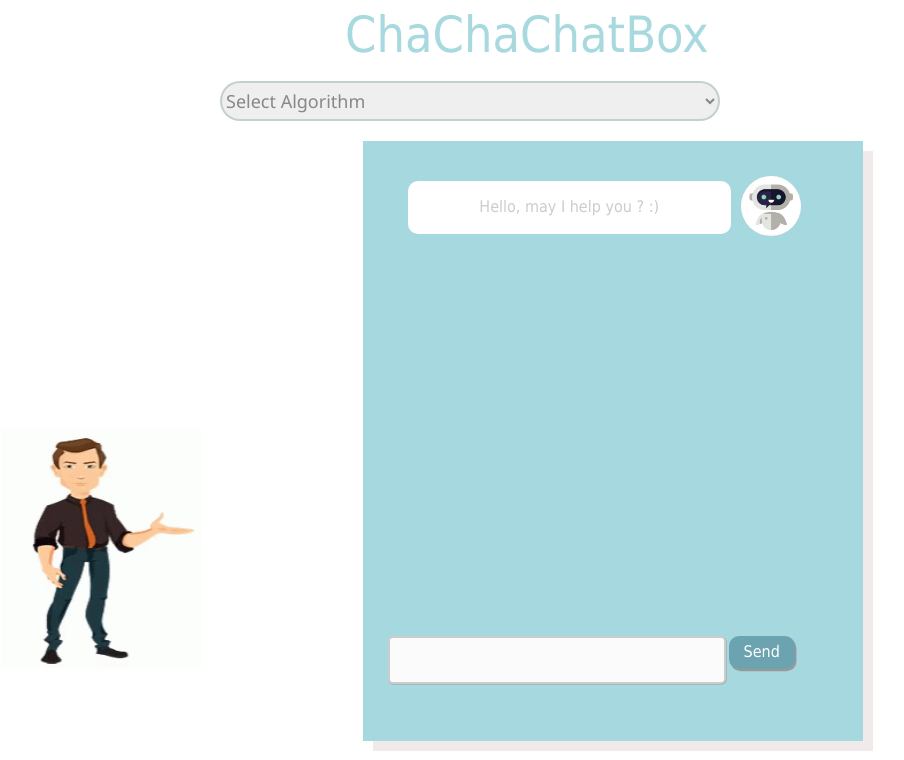
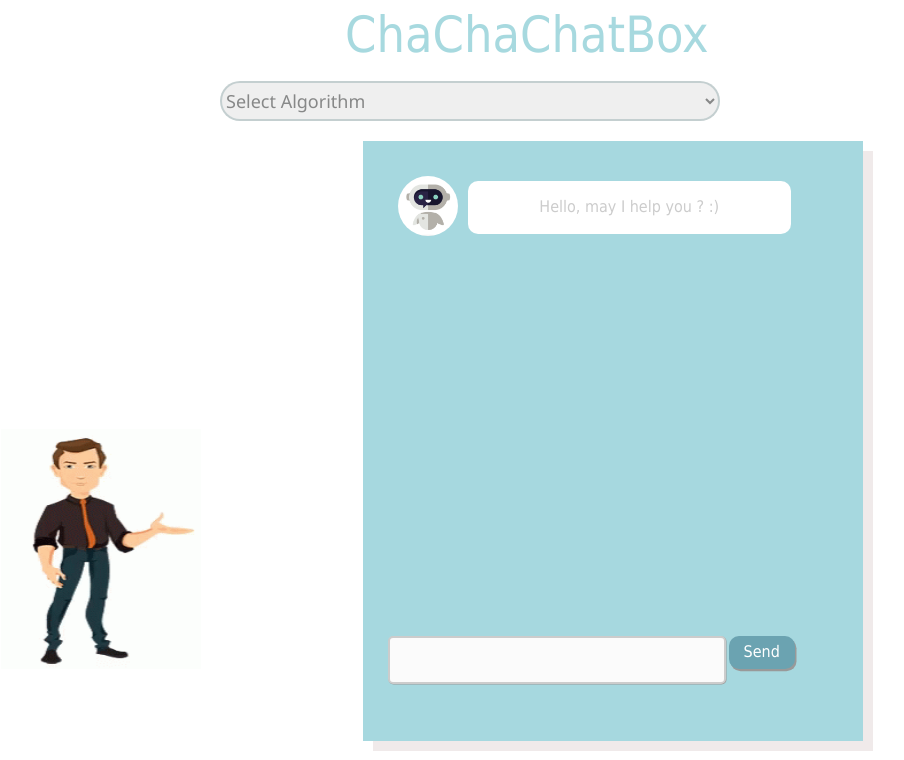
Before and after one commit to pandyakaa/Simple-ChatBot, a PHP site: page / in a window 1280 px wide. Shown: the top 760 px of the page, without its empty margins (255-1159 px from the left). Run offline with PHP 8.4, Linux system fonts and the light colour scheme.

Commit message:
Update styles.css

```diff
--- a/FrontEnd/Template/styles.css
+++ b/FrontEnd/Template/styles.css
@@ -41,7 +41,7 @@ body {
 .chat .user-pic {
     width: 60px;
     height: 60px;
-    background: #ccc;
+
     border-radius: 50%;
     overflow: hidden;
 }
@@ -50,6 +50,7 @@ body {
     align-content: center;
     box-sizing: border-box;
 }
+
 .chat .chat-message {
     width: 75%;
     max-width: 100%;
@@ -62,9 +63,9 @@ body {
 .self .chat-message {
     background: #6ba3b1;
 }
-.bot .chat-message {
+.bot .chat-message
+{
     background: #ffffff;
-    order: -1;
 }
 .chat-form {
     margin-top: 20px;
```
